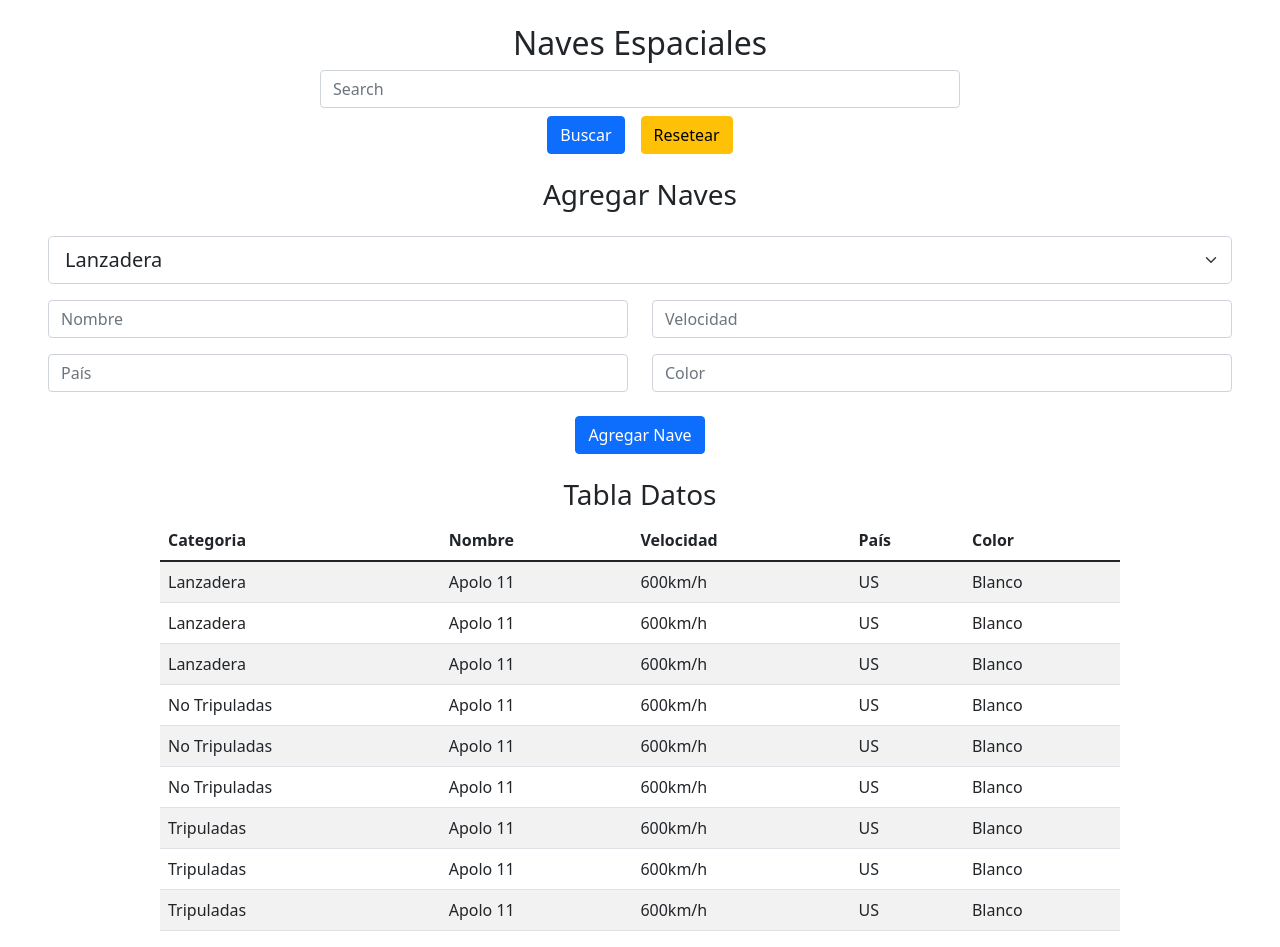
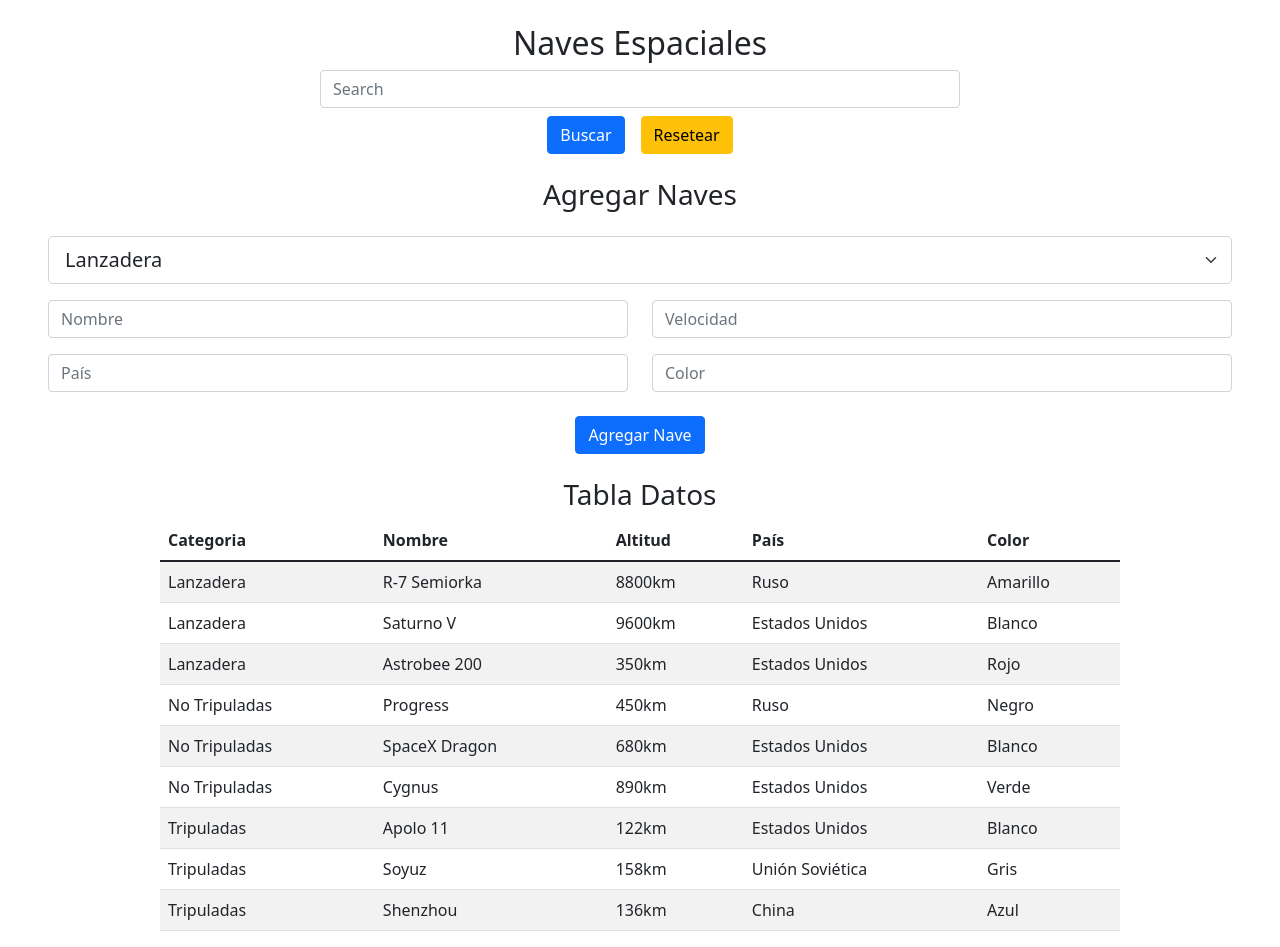
Before and after one commit to TymKey/EstacionEspacialSofka, a React (Create React App) app: page / in a window 1280 px wide. Built offline with nearby package versions, Linux system fonts and the light colour scheme.

Commit message:
Actualizar Base de datos

```diff
--- a/src/components/Space.js
+++ b/src/components/Space.js
@@ -8,62 +8,76 @@ import { Ship } from "../models/Ship";
 const initialDatabase = [];
 
 /* Instanciar objetos de ejemplo con la clase Ship */
-const shipOne = new Ship("Lanzadera", "US", "600km/h", "Apolo 11", "Blanco", 1);
-const shipTwo = new Ship("Lanzadera", "US", "600km/h", "Apolo 11", "Blanco", 2);
+const shipOne = new Ship(
+  "Lanzadera",
+  "Ruso",
+  "8800km",
+  "R-7 Semiorka",
+  "Amarillo",
+  1
+);
+const shipTwo = new Ship(
+  "Lanzadera",
+  "Estados Unidos",
+  "9600km",
+  "Saturno V",
+  "Blanco",
+  2
+);
 const shipThree = new Ship(
   "Lanzadera",
-  "US",
-  "600km/h",
-  "Apolo 11",
-  "Blanco",
+  "Estados Unidos",
+  "350km",
+  "Astrobee 200",
+  "Rojo",
   3
 );
 const shipFour = new Ship(
   "No Tripuladas",
-  "US",
-  "600km/h",
-  "Apolo 11",
-  "Blanco",
+  "Ruso",
+  "450km",
+  "Progress",
+  "Negro",
   4
 );
 const shipFive = new Ship(
   "No Tripuladas",
-  "US",
-  "600km/h",
-  "Apolo 11",
+  "Estados Unidos",
+  "680km",
+  "SpaceX Dragon",
   "Blanco",
   5
 );
 const shipSix = new Ship(
   "No Tripuladas",
-  "US",
-  "600km/h",
-  "Apolo 11",
-  "Blanco",
+  "Estados Unidos",
+  "890km",
+  "Cygnus",
+  "Verde",
   6
 );
 const shipSeven = new Ship(
   "Tripuladas",
-  "US",
-  "600km/h",
+  "Estados Unidos",
+  "122km",
   "Apolo 11",
   "Blanco",
   7
 );
 const shipEight = new Ship(
   "Tripuladas",
-  "US",
-  "600km/h",
-  "Apolo 11",
-  "Blanco",
+  "Unión Soviética",
+  "158km",
+  "Soyuz",
+  "Gris",
   8
 );
 const shipNine = new Ship(
   "Tripuladas",
-  "US",
-  "600km/h",
-  "Apolo 11",
-  "Blanco",
+  "China",
+  "136km",
+  "Shenzhou",
+  "Azul",
   9
 );
 
--- a/src/components/Table.js
+++ b/src/components/Table.js
@@ -12,7 +12,7 @@ const Table = ({ data }) => {
           <tr>
             <th>Categoria</th>
             <th>Nombre</th>
-            <th>Velocidad</th>
+            <th>Altitud</th>
             <th>País</th>
             <th>Color</th>
           </tr>
```
